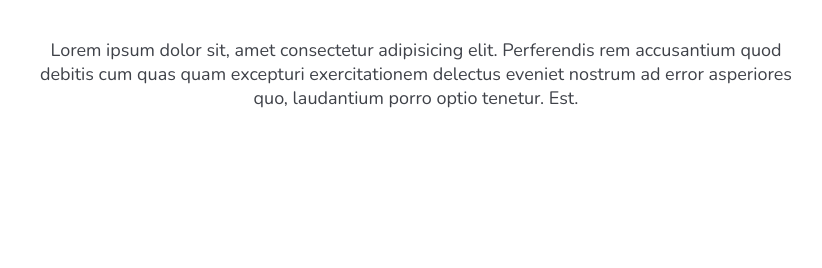
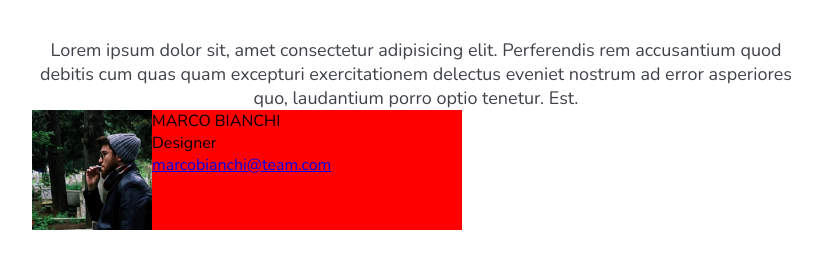
Before and after one commit to Mario-Arista/html-css-float-cards, a plain HTML site: page index.html in a window 1280 px wide. Shown: the part 88-356 px from the top of the page, without its empty margins (224-1046 px from the left). Drawn offline with nearby package versions, Linux system fonts and the light colour scheme.

Commit message:
First Card, whithout the correct style

```diff
--- a/css/style.css
+++ b/css/style.css
@@ -36,3 +36,23 @@ section > p {
     color: #3F4249;
     font-size: 18px;
 }
+
+/* Cards sections*/
+
+.clearfix::after {
+    content: '';
+    display: table;
+    clear: both;
+}
+
+.business-card {
+    width: 430px;
+    height: 120px;
+
+    background-color: red;
+}
+
+.img-card {
+    height: 120px;
+    float: left;
+}
--- a/index.html
+++ b/index.html
@@ -34,9 +34,20 @@
 
         <!-- Second section with business cards -->
 
-        <section>
-            <div></div>
+        <section class="row-cards clearfix">
+            <div class="business-card">
+                <img class="img-card" src="./img/male1.png" alt="Foto di Marco Bianchi">
+                <div class="name">MARCO BIANCHI</div>
+                <div class="business-role">Designer</div>
+                <a href="https://www.calciomercato.com">marcobianchi@team.com</a>
+            </div>
+
+
         </section>
+
+
+
+
 
     </main>
 
```
